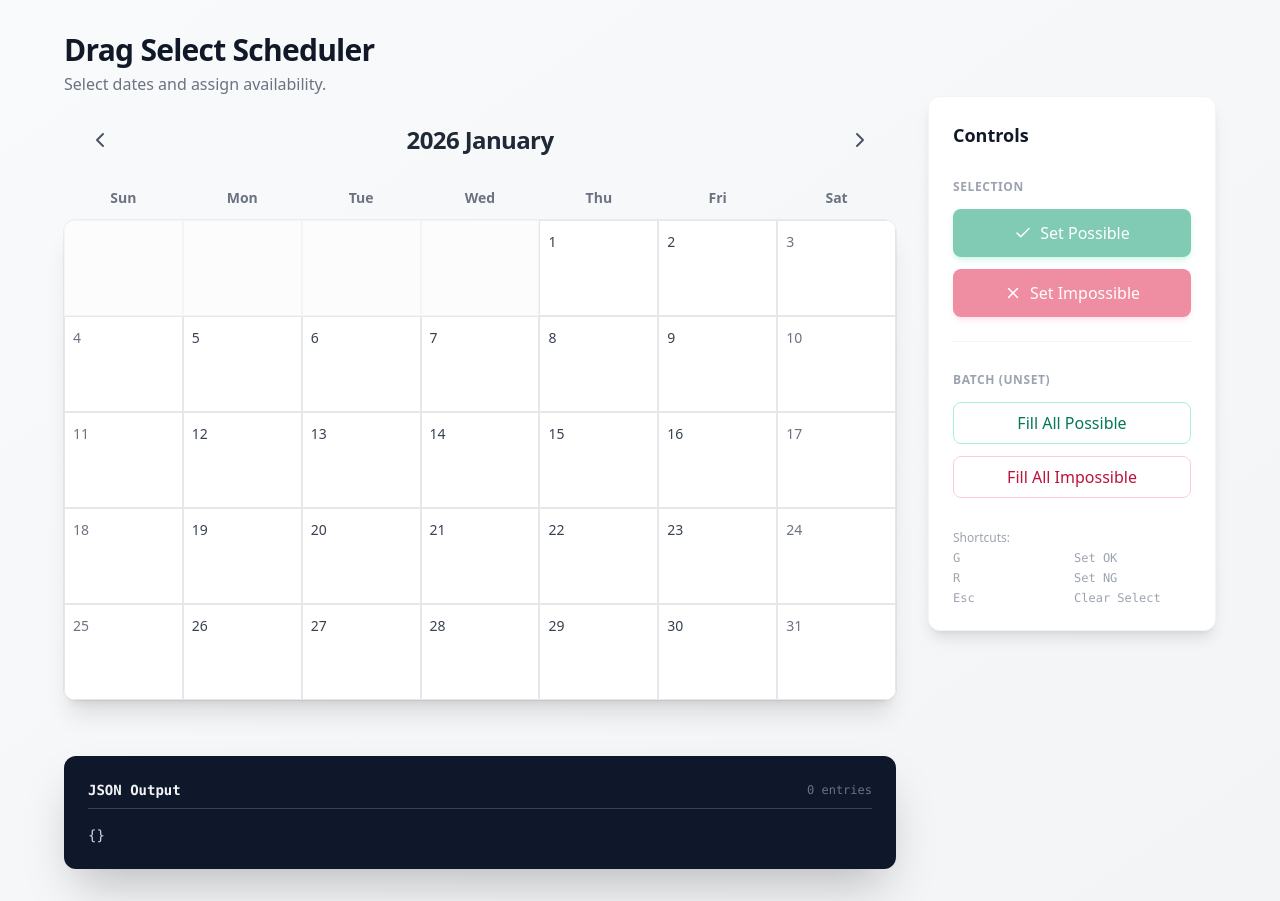
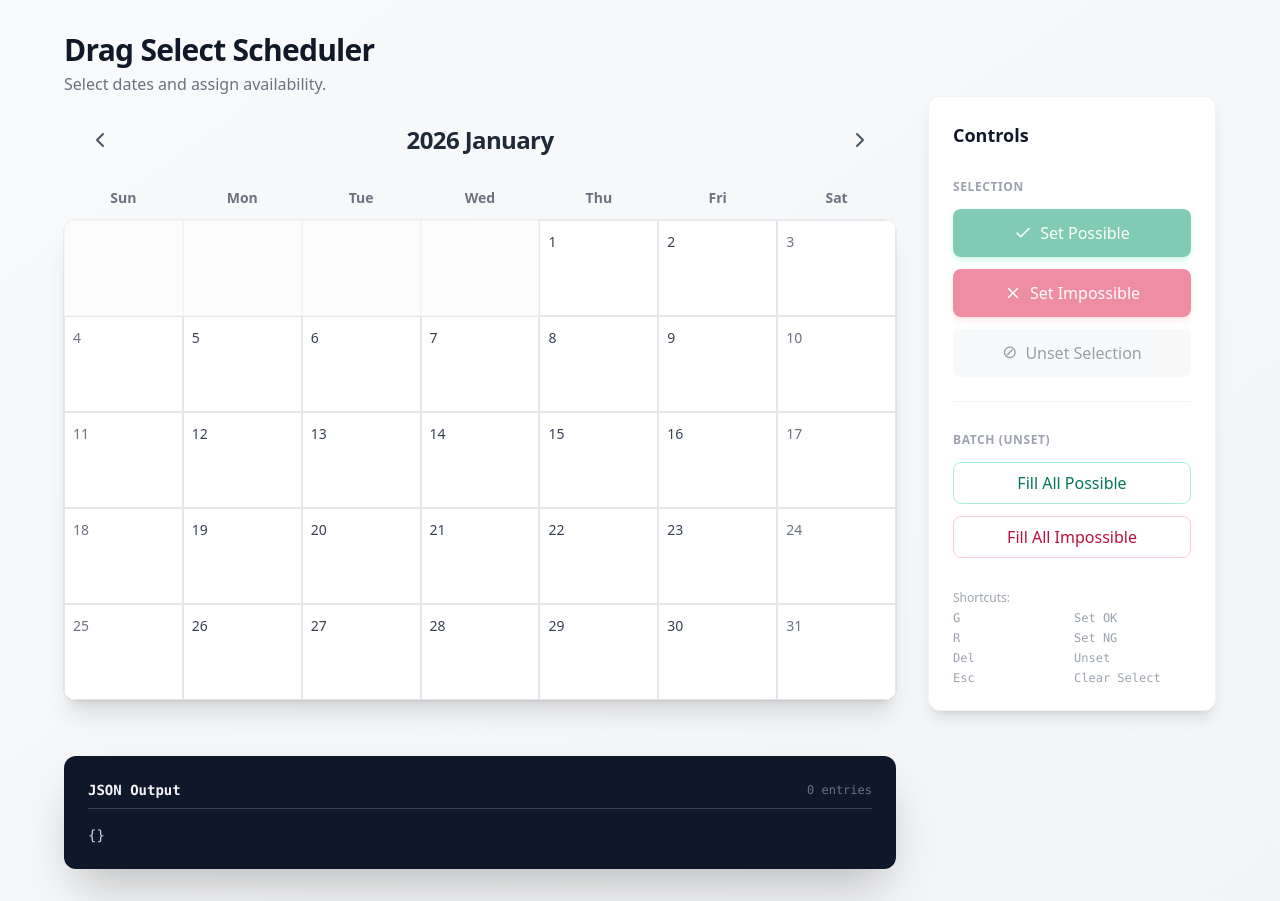
Before and after one commit to Sushiman3/scheduler, a React (Vite) app: page / in a window 1280 px wide. Built offline with nearby package versions, Linux system fonts and the light colour scheme.

Commit message:
Version 1

```diff
--- a/src/components/Controls/ControlPanel.tsx
+++ b/src/components/Controls/ControlPanel.tsx
@@ -23,6 +23,8 @@ export const ControlPanel = ({
                 applyStatusToSelection('ok');
             } else if (e.key === 'r' || e.key === 'R') {
                 applyStatusToSelection('ng');
+            } else if (e.key === 'Delete' || e.key === 'Backspace') {
+                applyStatusToSelection('unset');
             } else if (e.key === 'Escape') {
                 clearSelection();
             }
@@ -59,6 +61,17 @@ export const ControlPanel = ({
                     <X size={18} />
                     Set Impossible
                 </button>
+
+                <button
+                    onClick={() => applyStatusToSelection('unset')}
+                    disabled={!hasSelection}
+                    className="w-full flex items-center justify-center gap-2 p-3 rounded-lg bg-gray-100 text-gray-700 font-medium hover:bg-gray-200 disabled:opacity-50 disabled:cursor-not-allowed transition-all active:scale-95"
+                    title="Shortcut: Delete / Backspace"
+                >
+                    {/* Reuse X icon or maybe a Eraser/Trash if available, but for now just text or simple X is fine. Spec implies unsetting. */}
+                    <span className="text-lg leading-none pb-1">⊘</span>
+                    Unset Selection
+                </button>
             </div>
 
             <div className="h-px bg-gray-100 my-2" />
@@ -86,6 +99,7 @@ export const ControlPanel = ({
                 <div className="grid grid-cols-2 gap-1 mt-1 font-mono">
                     <span>G</span> <span>Set OK</span>
                     <span>R</span> <span>Set NG</span>
+                    <span>Del</span> <span>Unset</span>
                     <span>Esc</span> <span>Clear Select</span>
                 </div>
             </div>
--- a/src/components/Output/JsonViewer.tsx
+++ b/src/components/Output/JsonViewer.tsx
@@ -12,7 +12,13 @@ export const JsonViewer = ({ data }: JsonViewerProps) => {
                 <span className="text-xs text-gray-500">{Object.keys(data).length} entries</span>
             </div>
             <div className="max-h-64 overflow-y-auto">
-                <pre>{JSON.stringify(data, null, 2)}</pre>
+                <pre>{JSON.stringify(
+                    Object.fromEntries(
+                        Object.entries(data).filter(([_, status]) => status !== 'unset')
+                    ),
+                    null,
+                    2
+                )}</pre>
             </div>
         </div>
     );
```
